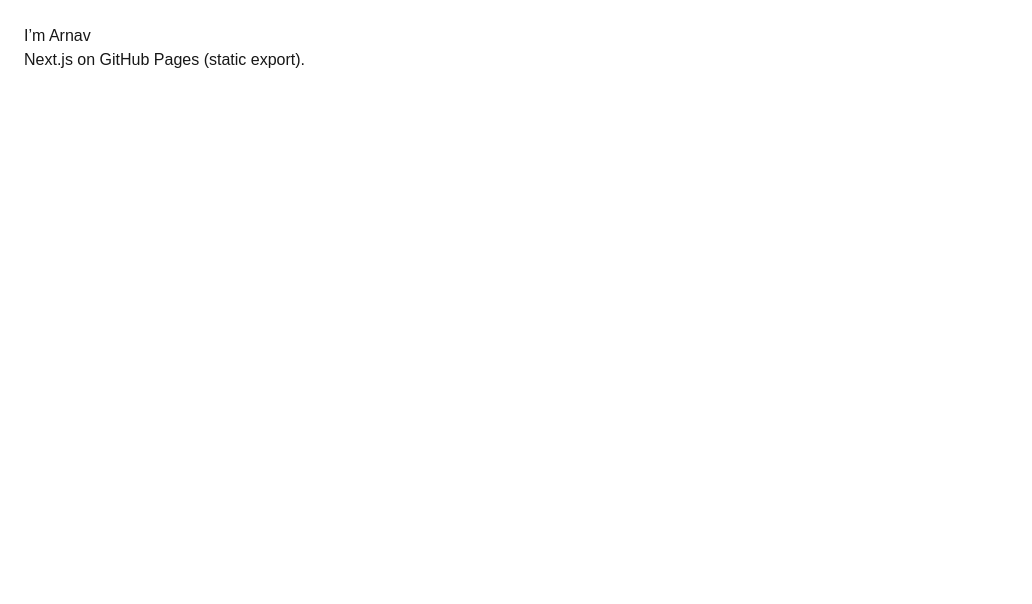
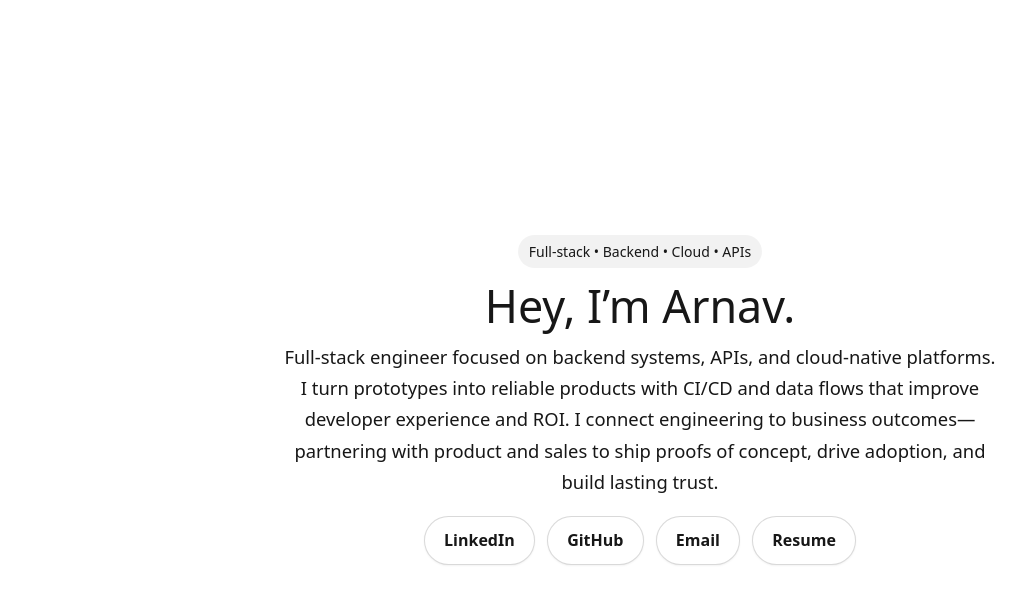
Before and after one commit to arnavbhatia1/arnavbhatia1.github.io, a Next.js app: page / in a window 1280 px wide. Shown: the top 604 px of the page, without its empty margins (0-1032 px from the left). Built offline with nearby package versions, Linux system fonts and the light colour scheme.

Commit message:
updating page

```diff
--- a/src/app/page.tsx
+++ b/src/app/page.tsx
@@ -1,10 +1,91 @@
-import Image from "next/image";
+export const metadata = {
+  title: "Arnav Bhatia",
+  description:
+    "Full-stack engineer focused on backend systems, APIs, and cloud-native platforms.",
+};
+
+const Btn = ({ href, children }: { href: string; children: React.ReactNode }) => (
+  <a
+    href={href}
+    target="_blank"
+    rel="noopener noreferrer"
+    style={{
+      display: "inline-flex",
+      alignItems: "center",
+      gap: ".5rem",
+      padding: ".7rem 1.2rem",
+      borderRadius: "9999px",
+      border: "1px solid rgba(0,0,0,.15)",
+      textDecoration: "none",
+      fontWeight: 600,
+      background: "white",
+      boxShadow: "0 1px 2px rgba(0,0,0,.05)",
+    }}
+  >
+    {children}
+  </a>
+);
 
 export default function Home() {
   return (
-    <main style={{padding: 24}}>
-      <h1>I’m Arnav</h1>
-      <p>Next.js on GitHub Pages (static export).</p>
+    <main
+      style={{
+        minHeight: "100vh",
+        display: "grid",
+        placeItems: "center",
+        padding: "2rem",
+        fontFamily:
+          "ui-sans-serif, system-ui, -apple-system, Segoe UI, Roboto, Helvetica, Arial",
+      }}
+    >
+      <section style={{ maxWidth: 840, textAlign: "center" }}>
+        <div
+          style={{
+            display: "inline-block",
+            padding: ".35rem .7rem",
+            borderRadius: 9999,
+            background: "rgba(0,0,0,.05)",
+            fontSize: 14,
+            marginBottom: 12,
+          }}
+        >
+          Full-stack • Backend • Cloud • APIs
+        </div>
+
+        <h1 style={{ fontSize: "2.8rem", lineHeight: 1.15, margin: "0 0 .6rem" }}>
+          Hey, I’m Arnav.
+        </h1>
+
+        <p
+          style={{
+            fontSize: "1.15rem",
+            lineHeight: 1.7,
+            margin: "0 auto 1.2rem",
+            maxWidth: 720,
+          }}
+        >
+          Full-stack engineer focused on backend systems, APIs, and cloud-native
+          platforms. I turn prototypes into reliable products with CI/CD and
+          data flows that improve developer experience and ROI. I connect
+          engineering to business outcomes—partnering with product and sales to
+          ship proofs of concept, drive adoption, and build lasting trust.
+        </p>
+
+        <div
+          style={{
+            display: "flex",
+            gap: "0.75rem",
+            justifyContent: "center",
+            flexWrap: "wrap",
+            marginTop: "1.2rem",
+          }}
+        >
+          <Btn href="https://www.linkedin.com/in/arnav-bhatia/">LinkedIn</Btn>
+          <Btn href="https://github.com/arnavbhatia1">GitHub</Btn>
+          <Btn href="mailto:arnav.cal@gmail.com">Email</Btn>
+          <Btn href="/resume.pdf">Resume</Btn>
+        </div>
+      </section>
     </main>
   );
 }
```
